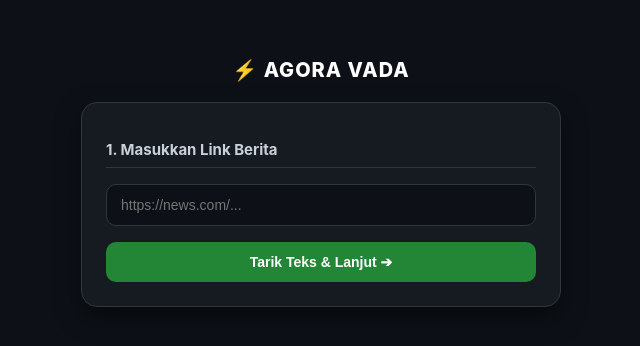
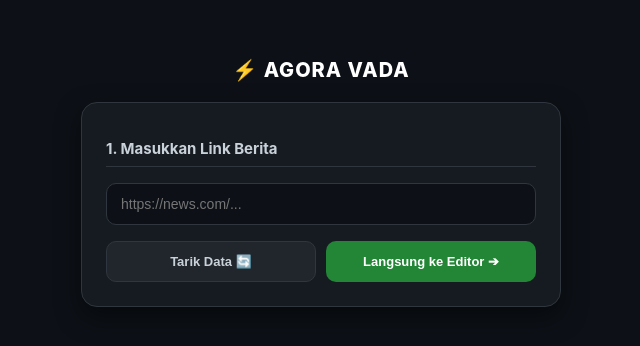
Before and after one commit to OffiziellNed/AgoraVada-Javascript, a Next.js app: page / in a window 1280 px wide. Shown: the part 224-570 px from the top of the page, without its empty margins (319-959 px from the left). Built offline with nearby package versions, Linux system fonts and the light colour scheme.

Commit message:
Update page.js

```diff
--- a/app/page.js
+++ b/app/page.js
@@ -7,21 +7,17 @@ export default function AgoraVadaPortal() {
   const [urlBerita, setUrlBerita] = useState('');
   const [promptTeks, setPromptTeks] = useState('');
 
-  // State Editor Visual
   const [judul, setJudul] = useState('Halo, apa kabar');
   const [sumberBerita, setSumberBerita] = useState('Sumber: news.com');
   const [imageUrl, setImageUrl] = useState('');
 
-  // State Posisi & Skala Gambar Berita (Interaktif Drag & Drop)
   const [imgX, setImgX] = useState(0);
   const [imgY, setImgY] = useState(0);
   const [imgScale, setImgScale] = useState(1);
 
-  // State Interaksi Mouse/Touch Dragging
   const [isDragging, setIsDragging] = useState(false);
   const [dragStart, setDragStart] = useState({ x: 0, y: 0 });
 
-  // State Posisi Teks Judul
   const [teksX, setTeksX] = useState(540);
   const [teksY, setTeksY] = useState(1000);
   const [ukuranFont, setUkuranFont] = useState(65);
@@ -40,7 +36,6 @@ export default function AgoraVadaPortal() {
     setJarakBaris(1.4);
   };
 
-  // Render Canvas Real-time
   useEffect(() => {
     if (currentPage === 3) {
       const canvas = canvasRef.current;
@@ -64,7 +59,6 @@ export default function AgoraVadaPortal() {
         templateImg.onload = () => {
           ctx.drawImage(templateImg, 0, 0, canvas.width, canvas.height);
 
-          // Render Teks Judul (Hook)
           ctx.fillStyle = '#FFFFFF';
           ctx.font = `${ukuranFont}px sans-serif`;
           ctx.textAlign = alignTeks === 'Tengah' ? 'center' : 'left';
@@ -93,7 +87,6 @@ export default function AgoraVadaPortal() {
             ctx.fillText(lines[k], teksX, currentY + (k * lineHeight));
           }
 
-          // Render Sumber Berita
           ctx.fillStyle = '#9CA3AF';
           ctx.font = '35px sans-serif';
           ctx.textAlign = 'center';
@@ -204,16 +197,17 @@ export default function AgoraVadaPortal() {
               value={urlBerita}
               onChange={(e) => setUrlBerita(e.target.value)}
             />
+
+            <div style={{ display: 'flex', gap: '10px' }}>
+              {/* Tombol Coba Fetch (Kalau Localhost Nyala) */}
               <button
                 style={{
-                width: '100%', backgroundColor: '#238636', color: '#ffffff',
-                padding: '12px', borderRadius: '10px', fontWeight: '700', fontSize: '14px',
-                border: 'none', cursor: 'pointer'
+                  width: '50%', backgroundColor: '#21262d', color: '#c9d1d9',
+                  padding: '12px', borderRadius: '10px', fontWeight: '600', fontSize: '13px',
+                  border: '1px solid #30363d', cursor: 'pointer'
                 }}
                 onClick={async () => {
-                if (!urlBerita) return alert("Masukkan link dulu, bos!");
-                setPromptTeks("Menyedot data dari web, tunggu sebentar...");
-                setCurrentPage(2);
+                  if (!urlBerita) return alert("Masukkan link dulu!");
                   try {
                     const res = await fetch("http://localhost:8000/tarik-berita", {
                       method: "POST",
@@ -225,21 +219,35 @@ export default function AgoraVadaPortal() {
                       setPromptTeks(data.prompt);
                       setSumberBerita(data.sumber || 'Sumber: news.com');
                       if(data.gambar_url) setImageUrl(data.gambar_url);
-                  } else {
-                    setPromptTeks("Gagal menarik berita: " + data.detail);
+                      setCurrentPage(2);
                     }
                   } catch(err) {
-                  // Jika API mati/gagal, kita biarkan teks error tampil tapi user tetap bisa edit manual
-                  setPromptTeks("Gagal terhubung ke server Python (Localhost mati). Silakan ketik manual atau edit di sini.");
+                    alert("Gagal konek ke Python lokal. Gunakan tombol 'Langsung ke Editor' di samping.");
                   }
                 }}
               >
-              Tarik Teks & Lanjut ➔
+                Tarik Data 🔄
               </button>
+
+              {/* Tombol Langsung Loncat ke Editor (Anti-Macet) */}
+              <button
+                style={{
+                  width: '50%', backgroundColor: '#238636', color: '#ffffff',
+                  padding: '12px', borderRadius: '10px', fontWeight: '700', fontSize: '13px',
+                  border: 'none', cursor: 'pointer'
+                }}
+                onClick={() => {
+                  if(urlBerita) setSumberBerita(`Sumber: ${new URL(urlBerita).hostname}`);
+                  setCurrentPage(3);
+                }}
+              >
+                Langsung ke Editor ➔
+              </button>
+            </div>
           </div>
         )}
 
-        {/* PAGE 2: DITAMBAHKAN TOMBOL PAKSA LANJUT */}
+        {/* PAGE 2 */}
         {currentPage === 2 && (
           <div>
             <h2 style={{ fontSize: '15px', fontWeight: '700', marginBottom: '16px', color: '#c9d1d9', borderBottom: '1px solid #30363d', paddingBottom: '8px' }}>
@@ -367,7 +375,7 @@ export default function AgoraVadaPortal() {
             <div style={{ display: 'flex', gap: '8px', marginTop: '16px', borderTop: '1px solid #30363d', paddingTop: '12px' }}>
               <button
                 style={{ width: '35%', backgroundColor: '#21262d', color: '#c9d1d9', padding: '10px', borderRadius: '8px', fontWeight: '600', fontSize: '12px', border: '1px solid #30363d', cursor: 'pointer' }}
-                onClick={() => setCurrentPage(2)}
+                onClick={() => setCurrentPage(1)}
               >
                 ⬅ Kembali
               </button>
```
Lines whose indentation alone changed are shown as unchanged.
